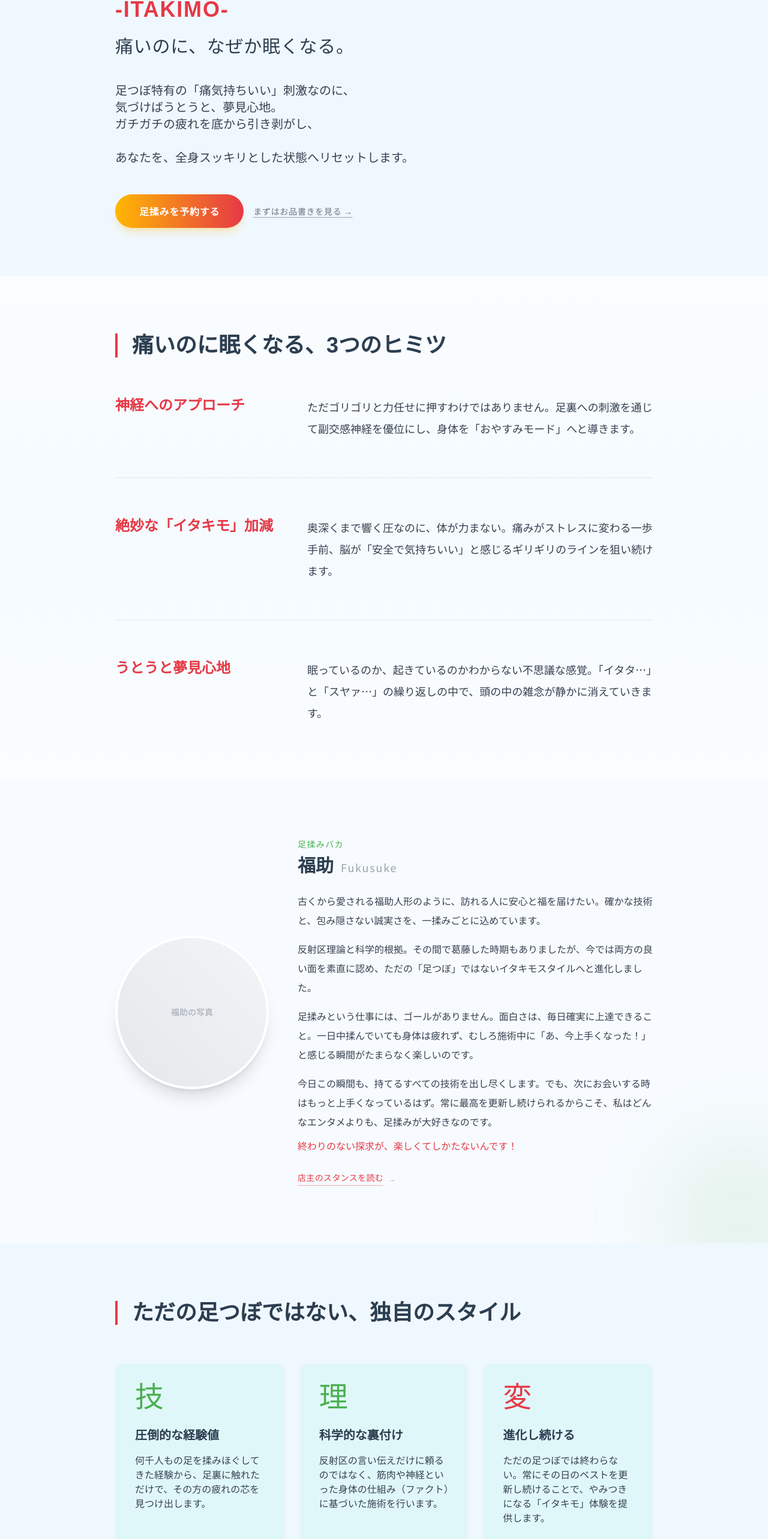
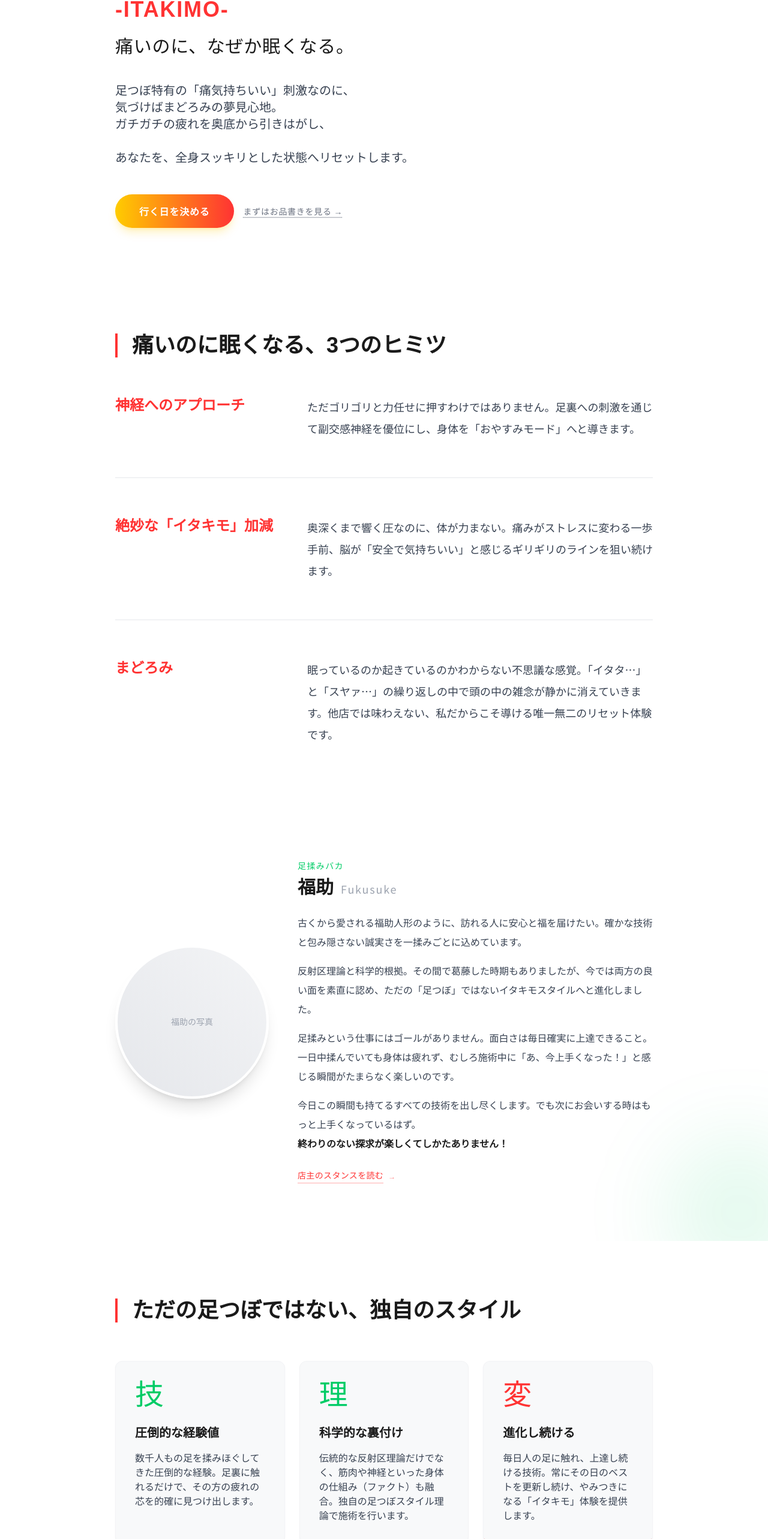
Before and after one commit to ashiyafukusuke/fukusuke2, a Next.js app: page / in a window 1280 px wide. Shown: the part 224-2790 px from the top of the page at 60% size. Built offline with nearby package versions, Linux system fonts and the light colour scheme.

Commit message:
Add files via upload

```diff
--- a/src/components/CancelPolicy.tsx
+++ b/src/components/CancelPolicy.tsx
@@ -35,15 +35,15 @@ const policies: PolicyRow[] = [
 ];
 
 const severityStyle: Record<PolicyRow["severity"], string> = {
-  ok:   "border-l-4 border-olive bg-olive/5",
-  warn: "border-l-4 border-terracotta bg-terracotta/5",
-  end:  "border-l-4 border-vitality bg-vitality/5",
+  ok:   "border-l-4 border-vitality bg-vitality/5",
+  warn: "border-l-4 border-vitality bg-vitality/5",
+  end:  "border-l-4 border-terracotta bg-terracotta/5",
 };
 
 const severityDot: Record<PolicyRow["severity"], string> = {
-  ok:   "bg-olive",
-  warn: "bg-terracotta",
-  end:  "bg-vitality",
+  ok:   "bg-vitality",
+  warn: "bg-vitality",
+  end:  "bg-terracotta",
 };
 
 export default function CancelPolicy() {
@@ -110,7 +110,7 @@ export default function CancelPolicy() {
           <p className="text-xs text-gray-400 leading-loose">
             ※「以降のご予約をお断りいたします」とは、当店との施術のご縁を終了することを意味します。<br/>
             ルールを設けているのは、罰のためではありません。枠を押さえたまま来られない方がいると、その時間を本当に必要としている別の誰かが機会を失うからです。<br/>
-            この限られた時間を大切にしていただければ幸いです。
+            お互いが気持ちよく過ごすためのルールとして、ご協力いただけますと幸いです。
           </p>
         </motion.div>
       </div>
--- a/src/components/Experience.tsx
+++ b/src/components/Experience.tsx
@@ -67,11 +67,11 @@ export default function Experience() {
           {/* 3 */}
           <motion.div variants={item} className="flex flex-col md:flex-row gap-8 items-start group">
             <div className="w-full md:w-1/3">
-              <h3 className="text-2xl font-serif text-terracotta font-bold group-hover:translate-x-2 transition-transform duration-300">うとうと夢見心地</h3>
+              <h3 className="text-2xl font-serif text-terracotta font-bold group-hover:translate-x-2 transition-transform duration-300">まどろみ</h3>
             </div>
             <div className="w-full md:w-2/3">
               <p className="text-gray-700 leading-loose text-lg">
-                眠っているのか、起きているのかわからない不思議な感覚。「イタタ…」と「スヤァ…」の繰り返しの中で、頭の中の雑念が静かに消えていきます。
+                眠っているのか起きているのかわからない不思議な感覚。「イタタ…」と「スヤァ…」の繰り返しの中で頭の中の雑念が静かに消えていきます。他店では味わえない、私だからこそ導ける唯一無二のリセット体験です。
               </p>
             </div>
           </motion.div>
--- a/src/components/Footer.tsx
+++ b/src/components/Footer.tsx
@@ -44,8 +44,20 @@ export default function Footer() {
           href="#"
           className="inline-flex items-center justify-center bg-gradient-to-r from-vitality to-terracotta hover:from-[#FF7A50] hover:to-[#C6674B] text-white font-bold py-4 px-16 rounded-full transition-all duration-300 shadow-xl shadow-vitality/30 hover:shadow-vitality/50 text-lg tracking-widest"
         >
-          足揉みを予約する
+          行く日を決める
         </motion.a>
+
+        <motion.div
+          initial={{ opacity: 0 }}
+          whileInView={{ opacity: 1 }}
+          viewport={{ once: true }}
+          transition={{ delay: 0.5 }}
+          className="mt-12 text-sm text-gray-500 leading-loose flex flex-col items-center"
+        >
+          <p><strong>所在地:</strong> 〒202-0001 東京都西東京市ひばりが丘3丁目2−51 2番 51号 2F R-09</p>
+          <p className="mt-2"><strong>営業日:</strong> 水・木 6時30分～21時30分</p>
+          <p className="text-xs mt-1">※その他曜日は予約ページにてご確認ください。予約枠がある日時は営業日となります。</p>
+        </motion.div>
 
         <motion.p
           initial={{ opacity: 0 }}
@@ -54,7 +66,7 @@ export default function Footer() {
           transition={{ delay: 0.6 }}
           className="mt-16 text-xs text-gray-400 tracking-widest"
         >
-          西東京市 ひばりヶ丘 HIBARIDO 内 ｜ 足揉み職人 福助
+          西東京市 ひばりが丘 HIBARIDO 内 / 足揉み職人 福助
         </motion.p>
       </div>
     </footer>
--- a/src/components/Hero.tsx
+++ b/src/components/Hero.tsx
@@ -40,8 +40,8 @@ export default function Hero() {
           className="text-lg md:text-xl text-gray-700 leading-loose max-w-2xl"
         >
           足つぼ特有の「痛気持ちいい」刺激なのに、<br />
-          気づけばうとうと、夢見心地。<br />
-          ガチガチの疲れを底から引き剥がし、<br /><br />
+          気づけばまどろみの夢見心地。<br />
+          ガチガチの疲れを奥底から引きはがし、<br /><br />
           あなたを、全身スッキリとした状態へリセットします。
         </motion.p>
 
@@ -55,7 +55,7 @@ export default function Hero() {
             href="#"
             className="inline-flex items-center justify-center bg-gradient-to-r from-vitality to-terracotta text-white font-bold py-4 px-10 rounded-full shadow-lg shadow-vitality/25 hover:shadow-vitality/40 hover:scale-105 transition-all duration-300 text-base tracking-wider"
           >
-            足揉みを予約する
+            行く日を決める
           </a>
           <a
             href="#menu"
--- a/src/components/Menu.tsx
+++ b/src/components/Menu.tsx
@@ -3,6 +3,18 @@ import { motion } from "framer-motion";
 
 export default function Menu() {
   const menus = [
+    {
+      title: "【 ぷちイタキモ 40分 】",
+      time: "お試し",
+      badge: "※初回お試し制度対象",
+      badgeColor: "bg-olive",
+      border: "border-olive",
+      desc: "いわゆる「お試しコース」です。まずは当店の手技があなたのお身体に合うかどうか、どうぞお気軽にお試しください。",
+      price: "4,500",
+      note: null,
+      highlight: true,
+      firstTimeBadge: true,
+    },
     {
       title: "【 ザ・イタキモ 60分 】",
       time: "標準",
@@ -21,23 +33,11 @@ export default function Menu() {
       badge: "2回目以降ご利用の方対象",
       badgeColor: "bg-gray-500",
       border: "border-gray-500",
-      desc: "『品定め』を終え、イタキモの虜になってしまった方のためのコース。日々の疲れを徹底的に解きほぐし、ズブズブと底なし沼のような深いリラックスへ沈んでください。",
+      desc: "『初回お試し』を終え、イタキモの虜になってしまった方のためのコース。日々の疲れを徹底的に解きほぐし、ズブズブと底なし沼のような深いリラックスへ沈んでください。",
       price: "9,500",
       note: null,
       highlight: false,
       firstTimeBadge: false,
-    },
-    {
-      title: "【 ぷちイタキモ 40分 】",
-      time: "お試し",
-      badge: "※品定め制度対象",
-      badgeColor: "bg-olive",
-      border: "border-olive",
-      desc: "いわゆる「お試しコース」です。まずは当店の手技があなたのお身体に合うかどうか、どうぞお気軽にお試しください。",
-      price: "4,500",
-      note: null,
-      highlight: true,
-      firstTimeBadge: true,
     }
   ];
 
@@ -50,7 +50,7 @@ export default function Menu() {
           viewport={{ once: true }}
           className="font-serif text-3xl md:text-4xl font-bold mb-16 border-l-4 border-olive pl-6"
         >
-          お品書き
+          メニュー
         </motion.h2>
 
         <div className="space-y-8">
@@ -87,7 +87,7 @@ export default function Menu() {
                 {/* ハイライトカード専用：品定め制度の補足 */}
                 {item.highlight && (
                   <p className="mt-4 text-olive text-xs font-bold tracking-wide">
-                    ▶ 合わなければ、お代は頂きません。（品定め制度）
+                    ▶ 合わなければ、お代は頂きません。（初回お試し制度）
                   </p>
                 )}
               </div>
--- a/src/components/Philosophy.tsx
+++ b/src/components/Philosophy.tsx
@@ -8,21 +8,21 @@ export default function Philosophy() {
       subtitle: "圧倒的な経験値",
       color: "text-olive",
       border: "border-gray-100",
-      content: "何千人もの足を揉みほぐしてきた経験から、足裏に触れただけで、その方の疲れの芯を見つけ出します。"
+      content: "数千人もの足を揉みほぐしてきた圧倒的な経験。足裏に触れるだけで、その方の疲れの芯を的確に見つけ出します。"
     },
     {
       title: "理",
       subtitle: "科学的な裏付け",
       color: "text-olive",
       border: "border-gray-100",
-      content: "反射区の言い伝えだけに頼るのではなく、筋肉や神経といった身体の仕組み（ファクト）に基づいた施術を行います。"
+      content: "伝統的な反射区理論だけでなく、筋肉や神経といった身体の仕組み（ファクト）も融合。独自の足つぼスタイル理論で施術を行います。"
     },
     {
       title: "変",
       subtitle: "進化し続ける",
       color: "text-terracotta",
       border: "border-b-4 border-b-terracotta border-gray-100",
-      content: "ただの足つぼでは終わらない。常にその日のベストを更新し続けることで、やみつきになる「イタキモ」体験を提供します。"
+      content: "毎日人の足に触れ、上達し続ける技術。常にその日のベストを更新し続け、やみつきになる「イタキモ」体験を提供します。"
     }
   ];
 
--- a/src/components/PhilosophyModal.tsx
+++ b/src/components/PhilosophyModal.tsx
@@ -230,7 +230,7 @@ export default function PhilosophyModal({ isOpen, onClose }: PhilosophyModalProp
                   rel="noopener noreferrer"
                   className="block w-full text-center bg-gradient-to-r from-vitality to-terracotta text-white font-bold py-3 rounded-full shadow-md hover:shadow-lg hover:scale-[1.02] transition-all duration-200 text-sm tracking-wide"
                 >
-                  足揉みを予約する
+                  行く日を決める
                 </a>
                 <p className="text-center text-xs text-gray-400 mt-2">Powered by RESERVA</p>
               </div>
--- a/src/components/Process.tsx
+++ b/src/components/Process.tsx
@@ -3,11 +3,11 @@ import { motion } from "framer-motion";
 
 export default function Process() {
   const steps = [
-    { title: "1. 枠のご予約", desc: "RESERVAにて、ご希望の時間をオンラインで確保いただきます。" },
-    { title: "2. ご来店・準備", desc: "お着替えを済ませ、まずは日常のノイズを遮断。スイッチを完全にオフにします。" },
-    { title: "3. ほぐし・整え", desc: "足全体を優しく捉え、お身体の状態に合わせて深くまで響く圧で丁寧にほどき始めます。" },
-    { title: "4. うとうと夢見心地へ", desc: "途中から身体がふっと緩み、イタ気持ちよさの中でいつの間にか意識が溶けていく不思議な感覚へ…。" },
-    { title: "5. 全身スッキリ", desc: "ガチガチの疲れを脱ぎ捨て、本来の身軽な状態へ。見違えるように軽やかな足取りでお帰りいただきます。" }
+    { title: "1. ご予約", desc: "予約ページにて、ご希望の時間をオンラインで確保いただきます。" },
+    { title: "2. ご来店・お着替え", desc: "入室後、靴を脱ぎ、必要であればお着替えをしていただきます。" },
+    { title: "3. 施術（イタキモ体験）", desc: "ホットタオルで足を拭いた後、施術スタート。いつの間にかまどろみの中へ…。" },
+    { title: "4. お目覚め・お着替え", desc: "スッキリ目覚めた後、お着替えをしていただきます。" },
+    { title: "5. お会計・ご退室", desc: "お会計をして終了です。ここまですべて「予約した時間枠の中」で完了します。" }
   ];
 
   return (
@@ -64,24 +64,25 @@ export default function Process() {
             transition={{ duration: 0.6, delay: 0.3 }}
             className="md:w-1/2 flex flex-col justify-center bg-offwhite/80 p-8 rounded-xl z-10"
           >
-            <h4 className="text-xl font-serif font-bold text-terracotta mb-6">イタキモならではの体験</h4>
-            <ul className="space-y-4 text-gray-700">
-              <li className="flex items-start">
-                <span className="text-terracotta mr-3 mt-1">・</span>
-                <span>ただ痛いだけではない、脳が「安全」と認識する極限の心地よさ。</span>
-              </li>
-              <li className="flex items-start">
-                <span className="text-terracotta mr-3 mt-1">・</span>
-                <span>痛みがストレスに変わる一歩手前で、ふっと身体が緩む特有の感覚。</span>
-              </li>
-              <li className="flex items-start">
-                <span className="text-terracotta mr-3 mt-1">・</span>
-                <span>眠っているのか起きているのかわからない、不思議なうとうとの時間。</span>
-              </li>
-            </ul>
-            <p className="mt-8 text-gray-600 text-sm leading-loose">
-              無意識に溜め込んでしまった「ガチガチの疲れ」を剥がし、自覚すらなかった緊張をまるごと鎮める。奥底からイタ気持ち良くふっと抜ける、当店特有の深いリセット感をお届けします。
-            </p>
+            <h4 className="text-xl font-serif font-bold text-terracotta mb-6">イタキモを100%楽しむために</h4>
+
+            <div className="space-y-6">
+              <div>
+                <h5 className="font-bold text-ink border-b-2 border-olive inline-block mb-2">⏱️ お着替えタイムの短縮テクニック</h5>
+                <p className="text-sm text-gray-700 leading-loose">
+                  施術時間を少しでも長く取りたい場合は、**「膝上までめくれるズボン」**をあらかじめ履いてきていただくのがおすすめです。<br/>
+                  <span className="text-xs text-gray-500">※スカートでご来店の場合は、スカートの下に着替え用のハーフパンツを履いていただきます。</span>
+                </p>
+              </div>
+
+              <div>
+                <h5 className="font-bold text-ink border-b-2 border-terracotta inline-block mb-2">🏃 遅刻してしまった場合</h5>
+                <p className="text-sm text-gray-700 leading-loose">
+                  当店のコースは「枠内ですべてを完了させる」システムです。遅刻した場合でも終了時間は同じになるため、後の予約の方にご迷惑をおかけすることはありません。安心してご来店ください。<br/>
+                  <span className="text-xs text-gray-500">※もし後ろに予約が入っていない状態であれば、可能な限りご予約分の施術時間を確保いたします。（予約が詰まっている時は時間ピッタリで終了します）</span>
+                </p>
+              </div>
+            </div>
           </motion.div>
 
         </div>
--- a/src/components/Profile.tsx
+++ b/src/components/Profile.tsx
@@ -34,18 +34,21 @@ export default function Profile({ onOpenPhilosophy }: ProfileProps) {
             福助
             <span className="text-lg font-sans font-normal text-gray-400 ml-3 tracking-widest">Fukusuke</span>
           </h2>
-          <p className="text-gray-700 leading-loose">
-            古くから愛される福助人形のように、訪れる人に安心と福を届けたい。確かな技術と、包み隠さない誠実さを、一揉みごとに込めています。
-          </p>
-          <p className="text-gray-700 leading-loose mt-4">
-            反射区理論と科学的根拠。その間で葛藤した時期もありましたが、今では両方の良い面を素直に認め、ただの「足つぼ」ではないイタキモスタイルへと進化しました。
-          </p>
-          <p className="text-gray-700 leading-loose mt-4">
-            足揉みという仕事には、ゴールがありません。面白さは、毎日確実に上達できること。一日中揉んでいても身体は疲れず、むしろ施術中に「あ、今上手くなった！」と感じる瞬間がたまらなく楽しいのです。
-          </p>
-          <p className="text-gray-700 leading-loose mt-4">
-            今日この瞬間も、持てるすべての技術を出し尽くします。でも、次にお会いする時はもっと上手くなっているはず。常に最高を更新し続けられるからこそ、私はどんなエンタメよりも、足揉みが大好きなのです。<span className="text-terracotta font-medium block mt-2">終わりのない探求が、楽しくてしかたないんです！</span>
-          </p>
+          <div className="text-gray-700 leading-loose space-y-4">
+            <p>
+              古くから愛される福助人形のように、訪れる人に安心と福を届けたい。確かな技術と包み隠さない誠実さを一揉みごとに込めています。
+            </p>
+            <p>
+              反射区理論と科学的根拠。その間で葛藤した時期もありましたが、今では両方の良い面を素直に認め、ただの「足つぼ」ではないイタキモスタイルへと進化しました。
+            </p>
+            <p>
+              足揉みという仕事にはゴールがありません。面白さは毎日確実に上達できること。一日中揉んでいても身体は疲れず、むしろ施術中に「あ、今上手くなった！」と感じる瞬間がたまらなく楽しいのです。
+            </p>
+            <p>
+              今日この瞬間も持てるすべての技術を出し尽くします。でも次にお会いする時はもっと上手くなっているはず。<br />
+              <span className="font-bold text-ink">終わりのない探求が楽しくてしかたありません！</span>
+            </p>
+          </div>
 
           {/* 哲学モーダルを開くボタン */}
           <motion.button
--- a/src/components/StickyNav.tsx
+++ b/src/components/StickyNav.tsx
@@ -62,7 +62,7 @@ export default function StickyNav({ onOpenPhilosophy }: StickyNavProps) {
               href="#"
               className="flex-shrink-0 bg-gradient-to-r from-vitality to-terracotta text-white text-xs sm:text-sm font-bold px-4 py-2 rounded-full shadow hover:scale-105 transition-transform duration-200 whitespace-nowrap"
             >
-              予約する
+              行く日を決める
             </a>
           </div>
         </motion.nav>
--- a/tailwind.config.ts
+++ b/tailwind.config.ts
@@ -9,12 +9,12 @@ const config: Config = {
   theme: {
     extend: {
       colors: {
-        offwhite: '#F0F8FF', // アクア（空・水）
-        ink: '#2C3E50',      // カズマ（ダークスレート）
-        terracotta: '#E63946', // めぐみん（爆裂レッド）
-        olive: '#4CAF50',    // カズマ（ジャージグリーン）
-        paper: '#E0F7FA',    // アクア（シアンホワイト）
-        vitality: '#FFB703', // ダクネス（クルセイダーイエロー）
+        offwhite: '#FFFFFF', // ピュアホワイト
+        ink: '#1A1A1A',      // より強い黒
+        terracotta: '#FF3333', // ビビッドレッド
+        olive: '#00CC66',    // フレッシュグリーン
+        paper: '#F8F9FA',    // わずかにグレーがかった白（カードなど）
+        vitality: '#FFCC00', // ビビッドイエロー
       },
       fontFamily: {
         sans: ['var(--font-noto-sans)', 'sans-serif'],
```
